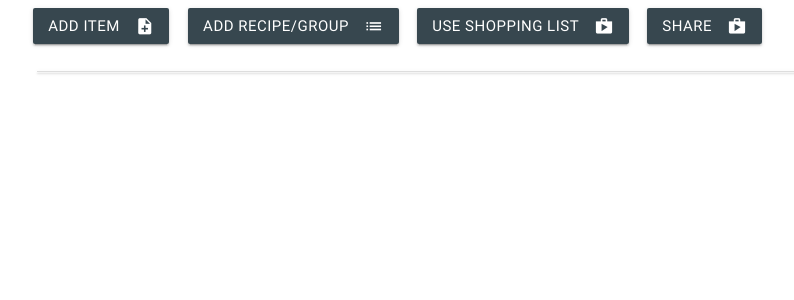
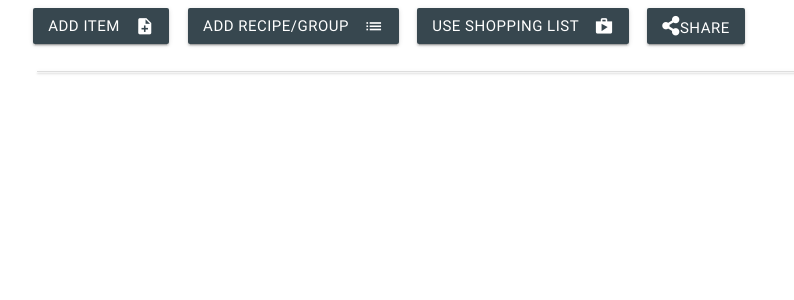
Before and after one commit to xz3t/milestone-3, a Flask app: page /shopping_list in a window 1280 px wide. Shown: the part 74-374 px from the top of the page, without its empty margins (155-949 px from the left). Run offline with Flask 2, Linux system fonts and the light colour scheme; the visitor is signed in with stand-in values (Sample User, id 1); data that the repository does not hold is empty; some libraries are stand-ins or nearby versions.

Commit message:
Share button icon change

```diff
--- a/templates/shopping_list.html
+++ b/templates/shopping_list.html
@@ -10,8 +10,7 @@
       class="material-icons right">list</i>Add Recipe/Group</a>
   <a class="waves-effect waves-light btn blue-grey darken-3 " href="{{url_for('shopping_list_temp')}}"><i
       class="material-icons right">shop</i>Use shopping list</a>
-  <a class="waves-effect waves-light btn blue-grey darken-3 " href="modal2"><i
-        class="material-icons right">shop</i>Share</a>
+  <a class="waves-effect waves-light btn blue-grey darken-3 modal-trigger " href="#modal2"><i class="fas fa-share-alt"></i>Share</a>
 </div>
 
 <ul class="collapsible">
```
